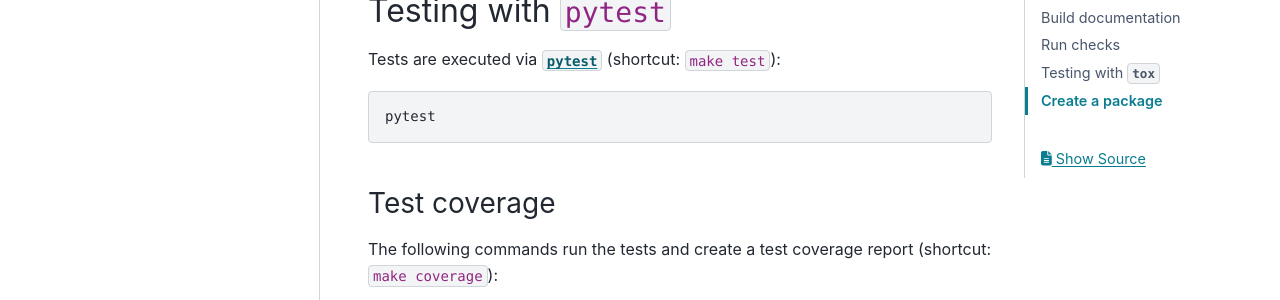
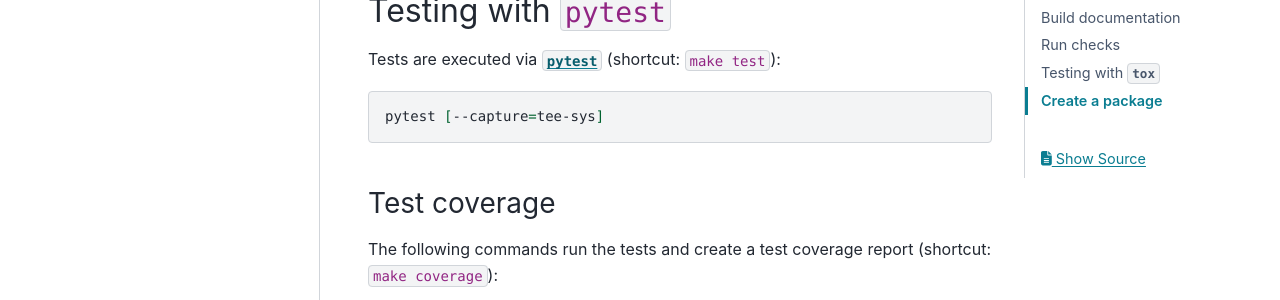
Before and after one commit to ufz/ogstools, a Sphinx documentation site: the page built from docs/development/index.md, in a window 1280 px wide and 900 px high, scrolled down 1323 px. Shown: the part 152-452 px from the top of the window. Built offline with Sphinx 7.4.7 and the PyData theme 0.15.4, drawn with Linux system fonts in a browser that asks for light colours; pages that are not in the unit, such as notebooks, are missing from menus; the version number could not be read and is left out.

Commit message:
[docs] Note on pytest capture output.

````diff
--- a/docs/development/index.md
+++ b/docs/development/index.md
@@ -62,7 +62,7 @@ To get all available `make`-targets run `make help`:
 Tests are executed via [`pytest`](https://docs.pytest.org) (shortcut: `make test`):
 
 ```bash
-pytest
+pytest [--capture=tee-sys]
 ```
 
 ### Test coverage
````
